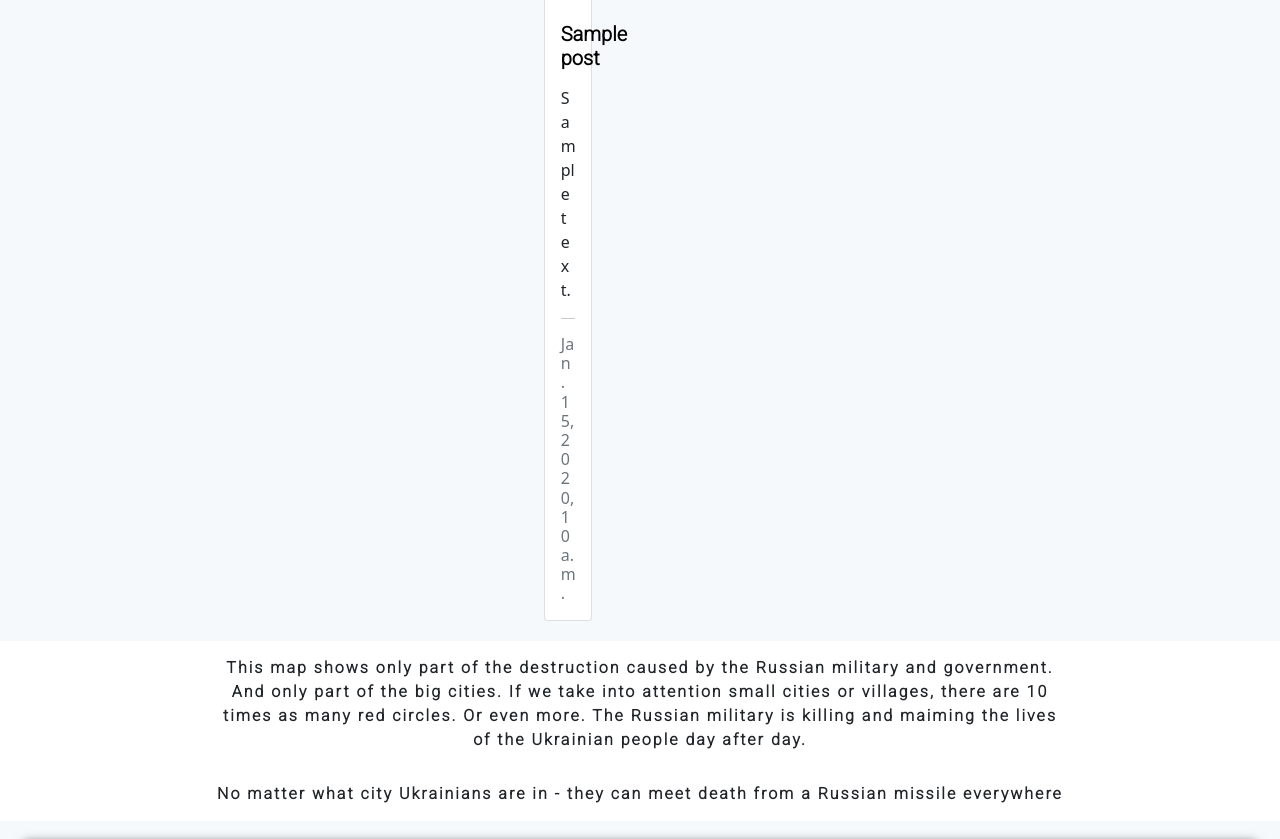
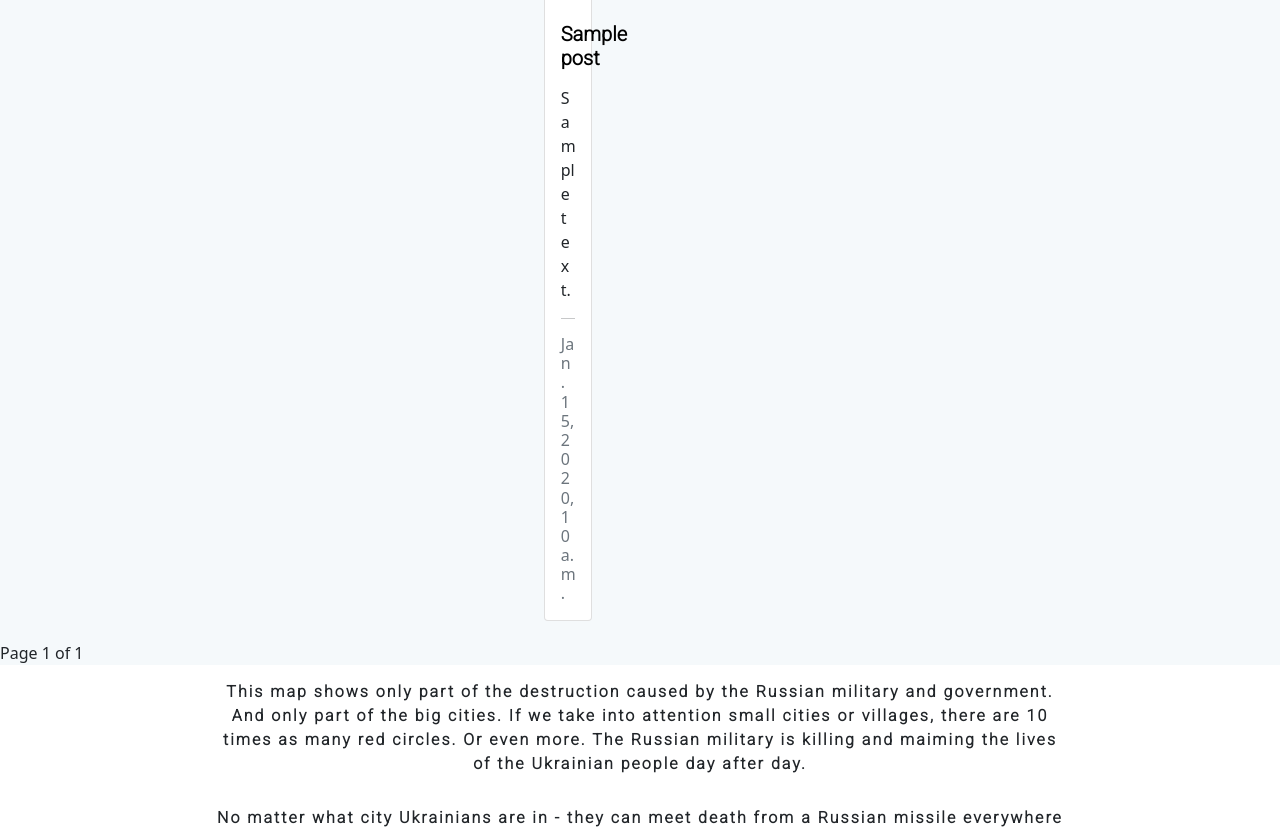
Before and after one commit to Anestezia-zip/django-social-network, a Django app: page / in a window 1280 px wide. Shown: the part 900-1739 px from the top of the page. Run offline with Django 4.2, Linux system fonts and the light colour scheme; tables that the repository leaves empty hold one stand-in row (values such as "Sample post"); some libraries are stand-ins or nearby versions; some web fonts are replaced.

Commit message:
Added pagination to the main page

```diff
--- a/blog/views.py
+++ b/blog/views.py
@@ -6,6 +6,7 @@ from .forms import PostForm, UserProfileForm
 from django.utils.text import slugify
 from django.contrib import messages
 from unidecode import unidecode
+from django.core.paginator import Paginator, EmptyPage, PageNotAnInteger
 
 
 class AllPostsView(generic.ListView):
@@ -14,8 +15,18 @@ class AllPostsView(generic.ListView):
     paginate_by = 6
     context_object_name = 'posts_list'
 
-    def get_queryset(self):
-        return Post.objects.all().order_by('-date_created')
+    def get(self, request):
+        posts = Post.objects.all().order_by('-date_created')
+        paginator = Paginator(posts, self.paginate_by)
+        page = request.GET.get('page')
+        try:
+            posts = paginator.page(page)
+        except PageNotAnInteger:
+            posts = paginator.page(1)
+        except EmptyPage:
+            posts = paginator.page(paginator.num_pages)
+
+        return render(request, self.template_name, {'posts_list': posts})
 
     def get_context_data(self, **kwargs):
         context = super().get_context_data(**kwargs)
--- a/soc_net/settings.py
+++ b/soc_net/settings.py
@@ -197,6 +197,7 @@ USE_TZ = True
 # https://docs.djangoproject.com/en/4.2/howto/static-files/
 
 STATIC_URL = '/static/'
+STATICFILES_STORAGE = 'cloudinary_storage.storage.StaticHashedCloudinaryStorage'
 
 CLOUDINARY_STORAGE = {
     'PREFIX': 'volunteer-force'
--- a/templates/home.html
+++ b/templates/home.html
@@ -21,6 +21,8 @@
         </div>
     </div>
 </section>
+
+<a name="posts"></a>
 
 <section class="container-fluid" id="homepage-container">
     <div class="row row-cols-1 row-cols-md-2 row-cols-lg-3 g-4">
@@ -65,6 +67,21 @@
         {% endfor %}
     </div>
 </section>
+
+<!-- Отображение кнопок для переключения страниц -->
+<div class="pagination">
+    {% if posts_list.has_previous %}
+        <a href="?page=1#posts">First</a>
+        <a href="?page={{ posts_list.previous_page_number }}#posts">Previous</a>
+    {% endif %}
+
+    <span class="current">Page {{ posts_list.number }} of {{ posts_list.paginator.num_pages }}</span>
+
+    {% if posts_list.has_next %}
+        <a href="?page={{ posts_list.next_page_number }}#posts">Next</a>
+        <a href="?page={{ posts_list.paginator.num_pages }}#posts">Last</a>
+    {% endif %}
+</div>
 
 <section class="map-descr-section">
     <p class="map-descr-text-bold">This map shows only part of the destruction caused by the Russian military and government.
```
